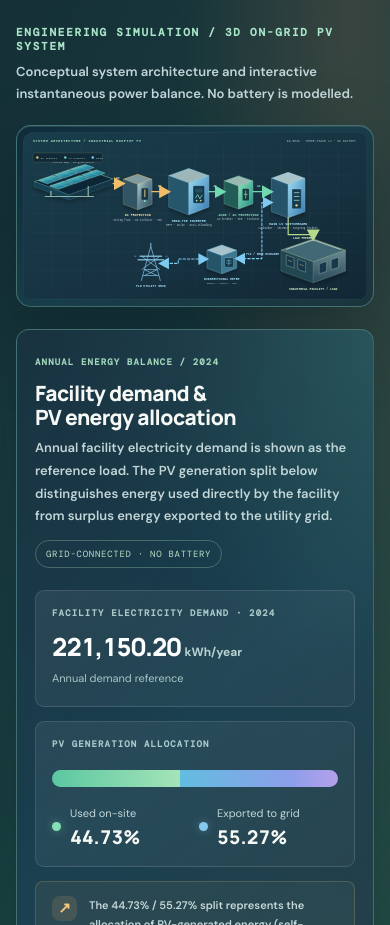
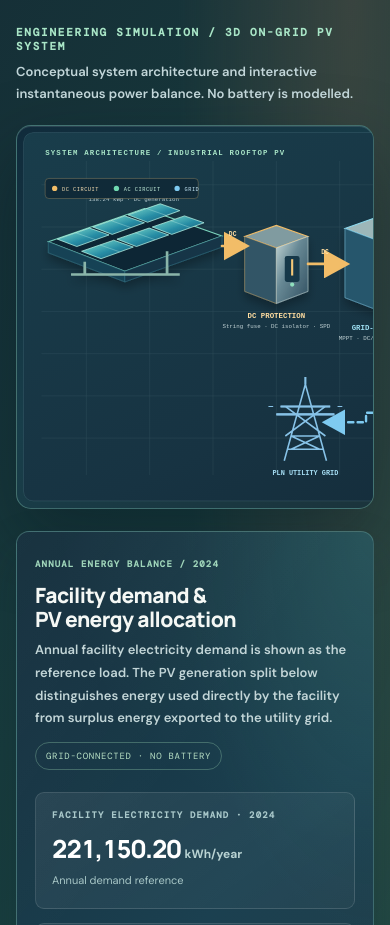
Before and after one commit to ian04kk/ian04kk.github.io, a plain HTML site: page index.html in a window 390 px wide. Shown: the part 7800-8725 px from the top of the page. Drawn offline with nearby package versions, Linux system fonts and the light colour scheme.

Commit message:
Keep PV engineering labels legible on narrow screens

```diff
--- a/index.html
+++ b/index.html
@@ -682,6 +682,12 @@ footer .foot a{color:#c3d8c7}
  .outputs-heading-note{font-size:6px;letter-spacing:.08em}
 }
 
+
+@media(max-width:600px){
+ .case-pv-visual .pv-shell{overflow-x:auto;overscroll-behavior-x:contain}
+ .case-pv-visual .pv-svg{width:760px;max-width:none}
+}
+
 </style>
 </head>
 <body data-current-lang="en">
```
